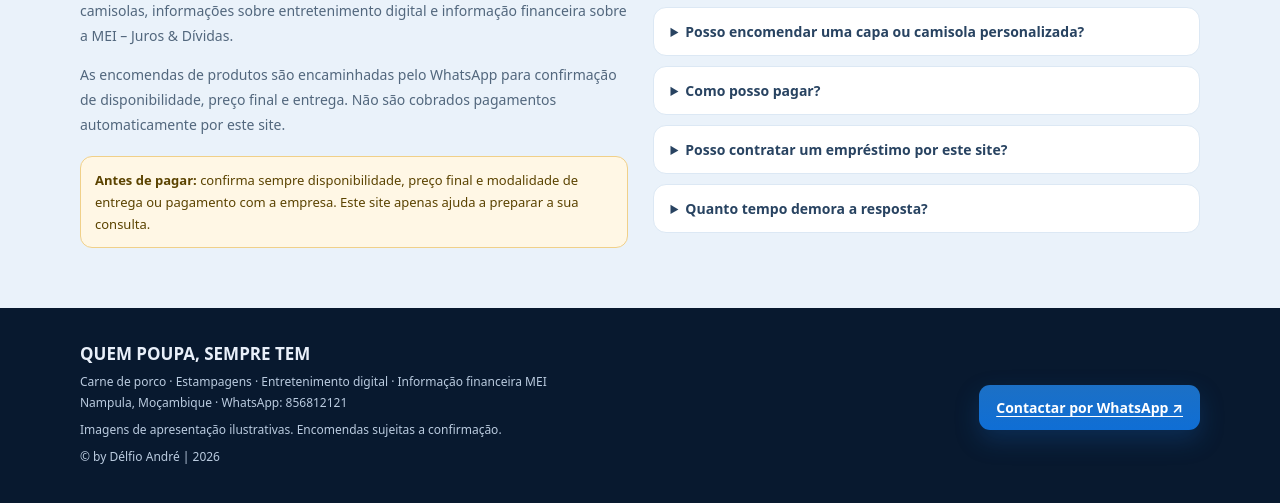
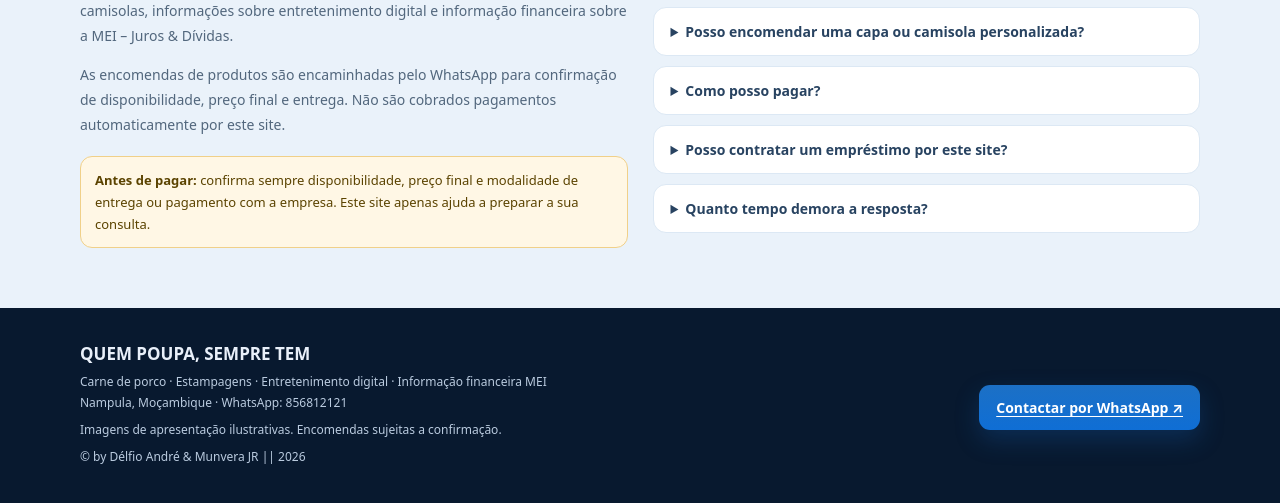
Before and after one commit to DelfioAndre/Quem_Poupa_Sempre_Tem, a plain HTML site: page index.html in a window 1280 px wide. Shown: the part 1874-2377 px from the top of the page. Drawn offline with Linux system fonts and the light colour scheme.

Commit message:
footer
Adição do JR

```diff
--- a/index.html
+++ b/index.html
@@ -233,7 +233,7 @@
         <p>Carne de porco · Estampagens · Entretenimento digital · Informação financeira MEI<br>Nampula, Moçambique ·
           WhatsApp: 856812121</p>
         <p>Imagens de apresentação ilustrativas. Encomendas sujeitas a confirmação.</p>
-        <p>© by Délfio André | 2026</p>
+        <p>© by Délfio André & Munvera JR || 2026</p>
       </div><a class="solidbtn" href="https://wa.me/258856812121" target="_blank" rel="noopener noreferrer">Contactar
         por WhatsApp ↗</a>
     </div>
```
